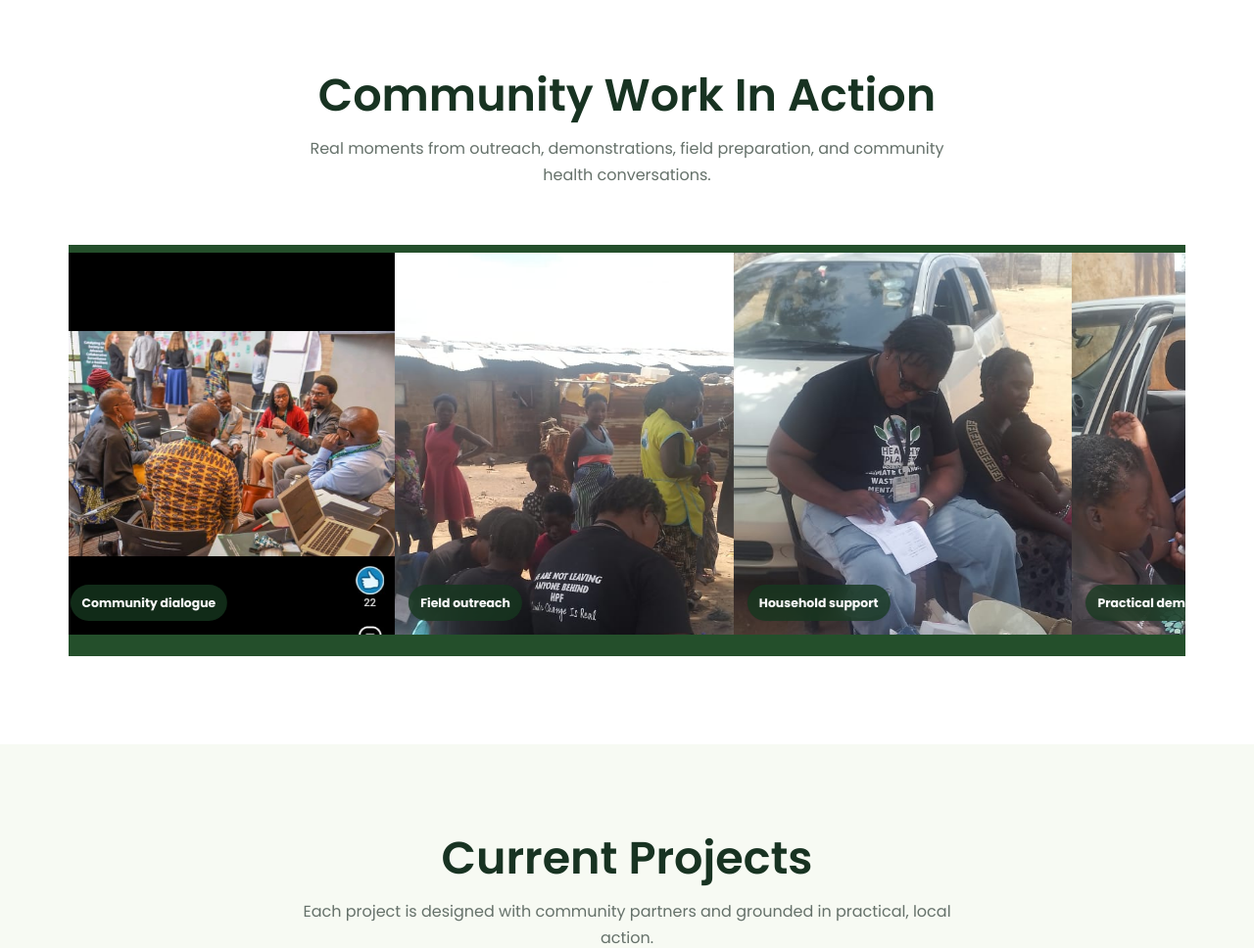
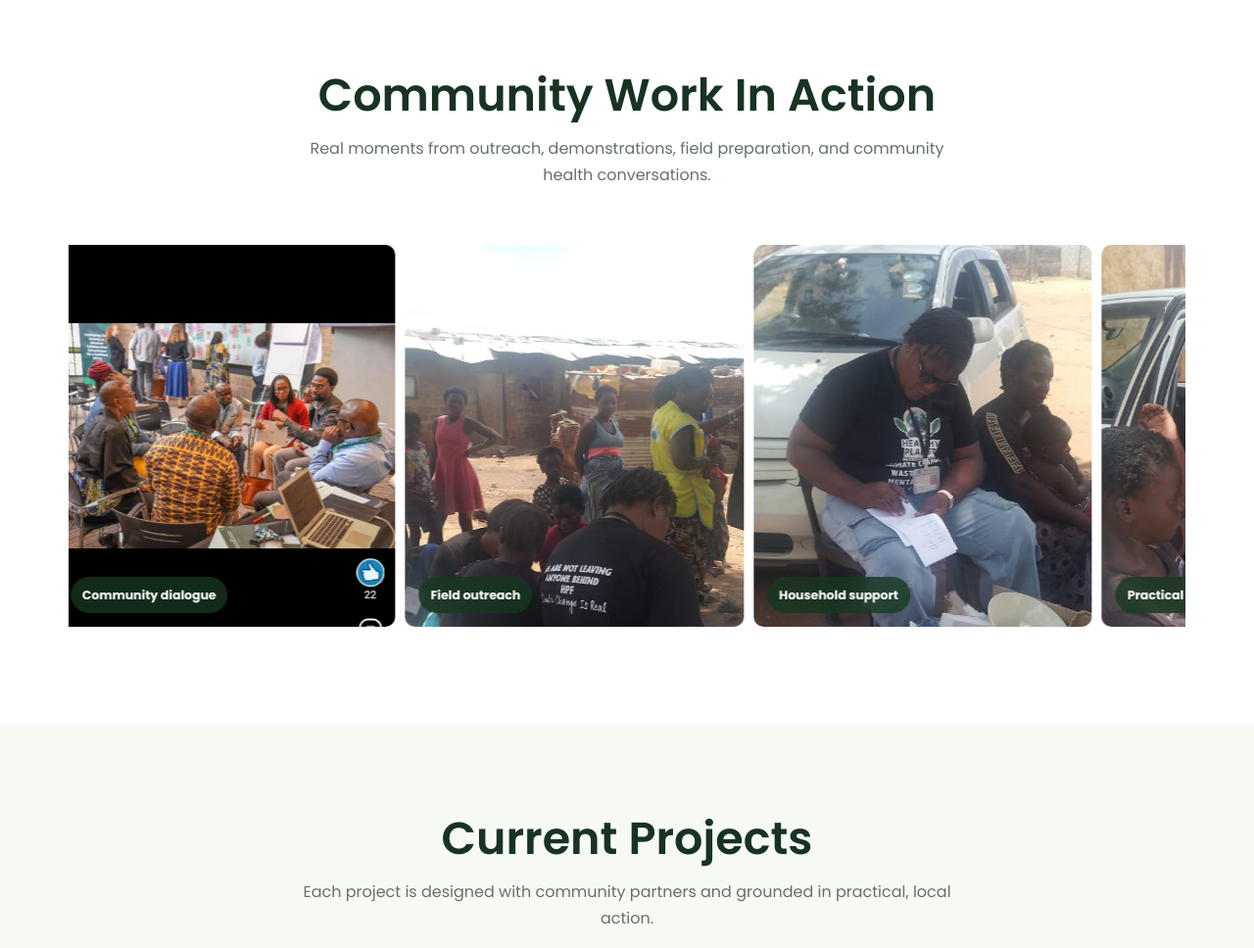
Before and after one commit to DengAchiek/HPF, a Django app: page / in a window 1280 px wide. Shown: the part 3140-4108 px from the top of the page at 98% size. Run offline with Django 5.2, Linux system fonts and the light colour scheme; data comes from the database, SQL or seed files in the repository.

Commit message:
Fix homepage carousel spacing

```diff
--- a/Health_Planet/static/css/style.css
+++ b/Health_Planet/static/css/style.css
@@ -841,11 +841,12 @@ textarea {
 }
 
 .photo-carousel {
+    --photo-gap: 10px;
     position: relative;
     width: 100%;
     overflow: hidden;
-    padding: 8px 0 22px;
-    background: var(--brand-deep);
+    padding: 0 0 10px;
+    background: transparent;
 }
 
 .photo-track {
@@ -862,9 +863,9 @@ textarea {
 .photo-sequence {
     display: flex;
     flex: 0 0 auto;
-    gap: 0;
+    gap: var(--photo-gap);
     min-width: max-content;
-    padding-right: 0;
+    padding-right: var(--photo-gap);
 }
 
 .photo-card {
@@ -872,8 +873,8 @@ textarea {
     flex: 0 0 clamp(260px, 27vw, 390px);
     height: clamp(290px, 31vw, 390px);
     margin: 0;
-    border-radius: 0;
-    background: var(--brand-deep);
+    border-radius: 10px;
+    background: var(--white);
     box-shadow: none;
     overflow: hidden;
 }
@@ -1398,6 +1399,7 @@ textarea {
 }
 
 .partner-carousel {
+    --partner-gap: 30px;
     position: relative;
     z-index: 1;
     overflow: hidden;
@@ -1419,23 +1421,26 @@ textarea {
 .partner-sequence {
     display: flex;
     flex: 0 0 auto;
-    gap: 22px;
+    gap: var(--partner-gap);
     min-width: max-content;
-    padding-right: 22px;
+    padding-right: var(--partner-gap);
 }
 
 .partner-card {
+    box-sizing: border-box;
     display: grid;
     align-items: center;
     justify-items: center;
     gap: 16px;
-    flex: 0 0 clamp(240px, 27vw, 360px);
+    flex: 0 0 clamp(300px, 31vw, 430px);
+    width: clamp(300px, 31vw, 430px);
     min-height: 170px;
     padding: 28px;
     border: 1px solid rgba(36, 79, 43, 0.11);
     border-radius: 10px;
     background: rgba(255, 255, 255, 0.94);
     box-shadow: var(--shadow);
+    overflow: hidden;
     transition: transform 0.24s ease, box-shadow 0.24s ease, border-color 0.24s ease;
 }
 
@@ -1446,8 +1451,11 @@ textarea {
 }
 
 .partner-card img {
-    width: min(100%, 310px);
+    display: block;
+    width: 100%;
+    max-width: 350px;
     height: 92px;
+    min-width: 0;
     object-fit: contain;
 }
 
@@ -2196,6 +2204,7 @@ textarea:focus {
 
     .partner-card {
         flex-basis: clamp(230px, 42vw, 320px);
+        width: clamp(230px, 42vw, 320px);
     }
 
     .article-layout {
@@ -2575,8 +2584,14 @@ textarea:focus {
 
     .partner-card {
         flex-basis: 74vw;
+        width: 74vw;
         min-height: 154px;
         padding: 22px;
+    }
+
+    .partner-card img {
+        max-width: 100%;
+        height: 84px;
     }
 
     .about-slide figcaption {
--- a/Health_Planet/templates/base.html
+++ b/Health_Planet/templates/base.html
@@ -9,7 +9,7 @@
     <link rel="preconnect" href="https://fonts.googleapis.com">
     <link rel="preconnect" href="https://fonts.gstatic.com" crossorigin>
     <link href="https://fonts.googleapis.com/css2?family=Poppins:wght@300;400;500;600;700;800&display=swap" rel="stylesheet">
-    <link rel="stylesheet" href="{% static 'css/style.css' %}?v=20260516-partner-loop">
+    <link rel="stylesheet" href="{% static 'css/style.css' %}?v=20260516-carousel-spacing">
 </head>
 <body class="route-{{ request.resolver_match.url_name|default:'page' }}">
 <a class="skip-link" href="#main-content">Skip to content</a>
```
